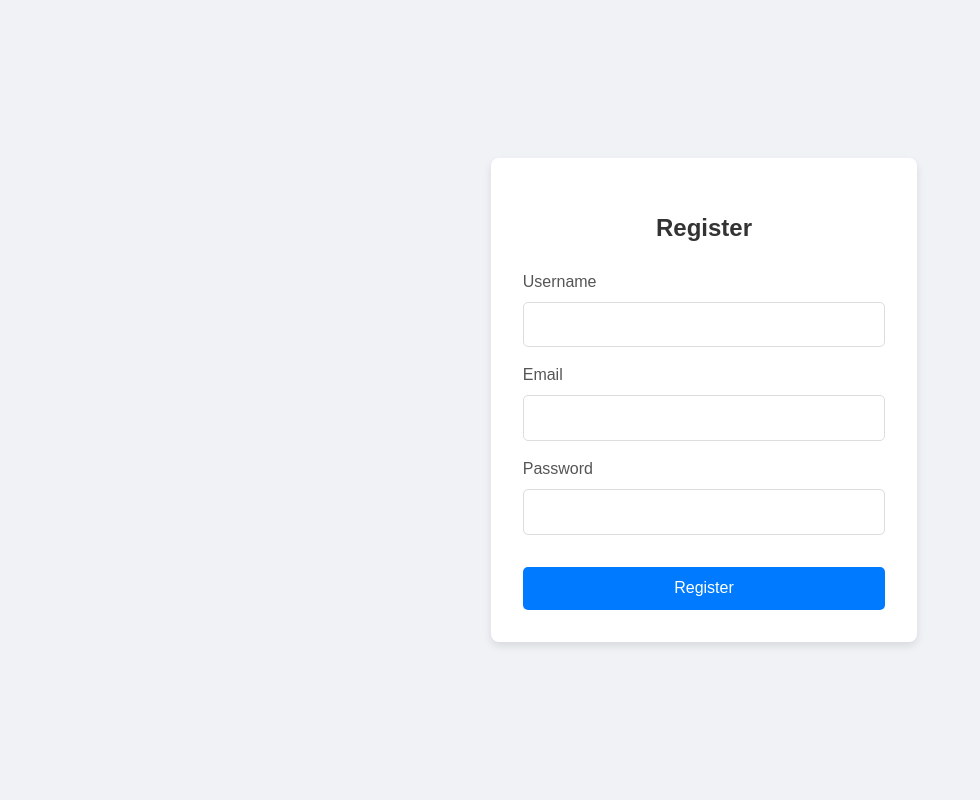
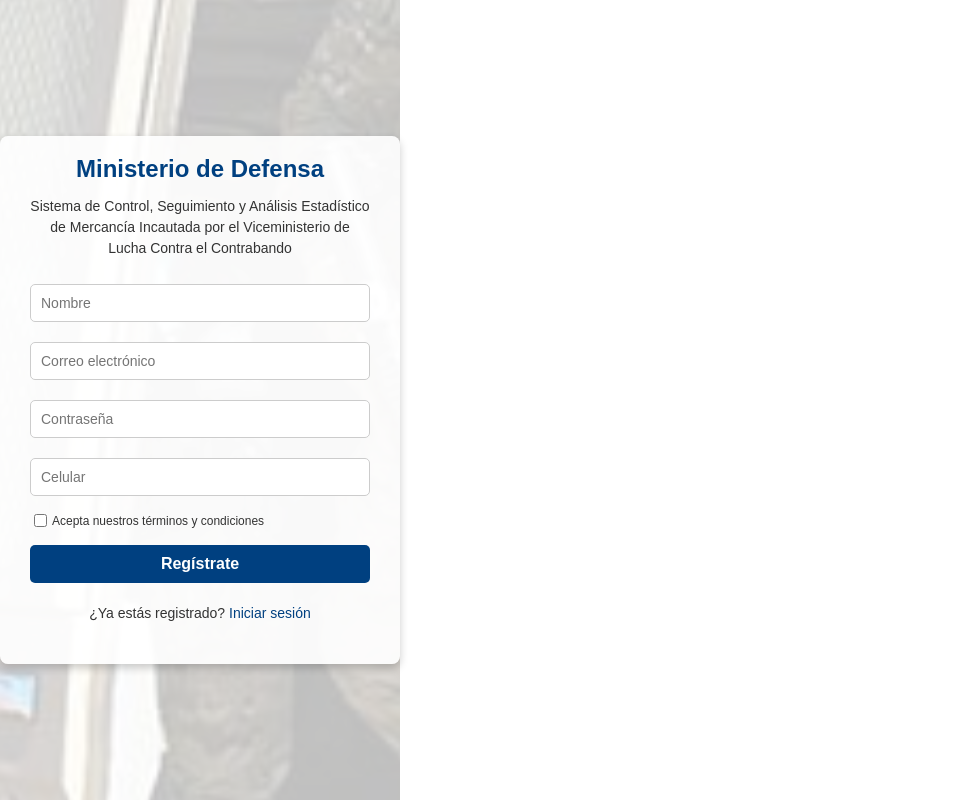
Before and after one commit to Avillegasa/django-react-project, a React (Vite) app in the folder frontend/: page / in a window 1280 px wide. Shown: the whole page, without its empty margins (0-980 px from the left). Built offline with nearby package versions, Linux system fonts and the light colour scheme.

Commit message:
avance hasta front funcional

```diff
--- a/frontend/src/assets/styles/RegisterUser.css
+++ b/frontend/src/assets/styles/RegisterUser.css
@@ -1,56 +1,79 @@
 /* RegisterUser.css */
 
-body {
+* {
+    box-sizing: border-box;
+}
+
+body, html {
+    margin: 0;
+    padding: 0;
+    font-family: Arial, sans-serif;
+}
+
+.register-page {
     display: flex;
     justify-content: center;
     align-items: center;
     height: 100vh;
-    margin: 0;
-    font-family: Arial, sans-serif;
-    background-color: #f0f2f5;
+    background: url('../images/image\ 3.svg') no-repeat center center fixed;
+    background-size: cover;
 }
 
 .register-container {
+    background-color: rgba(255, 255, 255, 0.9);
+    border-radius: 8px;
+    padding: 20px 30px;
+    max-width: 400px;
     width: 100%;
-    max-width: 400px;
-    padding: 2rem;
-    margin: 2rem;
-    background-color: #fff;
-    box-shadow: 0 4px 8px rgba(0, 0, 0, 0.1);
-    border-radius: 8px;
+    text-align: center;
+    box-shadow: 0 4px 8px rgba(0, 0, 0, 0.2);
 }
 
-  .register-container h2 {
-    text-align: center;
+.register-container h1 {
+    font-size: 24px;
+    margin: 0;
+    color: #004080;
+}
+
+.register-container p {
+    font-size: 14px;
     color: #333;
-    margin-bottom: 1.5rem;
+    margin-bottom: 20px;
 }
 
 .form-group {
-    display: flex;
-    flex-direction: column;
-    margin-bottom: 1rem;
+    margin-bottom: 15px;
+}
+
+.form-group input[type="text"],
+.form-group input[type="email"],
+.form-group input[type="password"] {
+    width: 100%;
+    padding: 10px;
+    margin-top: 5px;
+    font-size: 14px;
+    border: 1px solid #ccc;
+    border-radius: 5px;
 }
 
 .form-group label {
-    margin-bottom: 0.5rem;
-    color: #555;
+    font-size: 12px;
+    color: #333;
+    display: flex;
+    align-items: center;
 }
 
-  .form-group input {
-    padding: 0.8rem;
-    border: 1px solid #ddd;
-    border-radius: 5px;
-    font-size: 1rem;
+.form-group input[type="checkbox"] {
+    margin-right: 5px;
 }
 
 .register-button {
     width: 100%;
-    padding: 0.8rem;
-    margin-top: 1rem;
-    background-color: #007bff;
-    color: #fff;
-    font-size: 1rem;
+    padding: 10px;
+    background-color: #004080;
+    color: white;
+    font-size: 16px;
+    font-weight: bold;
     border: none;
     border-radius: 5px;
     cursor: pointer;
@@ -58,15 +81,20 @@
 }
 
 .register-button:hover {
-    background-color: #0056b3;
+    background-color: #003366;
 }
 
-  .error-message {
-    color: #ff4d4f;
-    font-size: 0.9rem;
-    margin-top: 0.5rem;
+.login-prompt {
+    margin-top: 20px;
+    font-size: 14px;
+    color: #333;
 }
-  .registration-title{
-    width: 100%;
-    text-align: center;
+
+.login-prompt a {
+    color: #004080;
+    text-decoration: none;
 }
+
+.login-prompt a:hover {
+    text-decoration: underline;
+}
--- a/frontend/src/components/RegisterUser.jsx
+++ b/frontend/src/components/RegisterUser.jsx
@@ -40,50 +40,62 @@
     };
 
     return (
-        <div>
+        <div className="register-page">
             <div className="register-container">
-            <h2>Register</h2>
+                <h1>Ministerio de Defensa</h1>
+                <p>Sistema de Control, Seguimiento y Análisis Estadístico de Mercancía Incautada por el Viceministerio de Lucha Contra el Contrabando</p>
                 <form onSubmit={handleSubmit}>
                     <div className="form-group">
-                    <label htmlFor="username">Username</label>
                         <input
                             type="text"
                             name="username"
-                        id="username"
+                            placeholder="Nombre"
                             value={formData.username}
                             onChange={handleChange}
                             required
                         />
                     </div>
                     <div className="form-group">
-                    <label htmlFor="email">Email</label>
                         <input
                             type="email"
                             name="email"
-                        id="email"
+                            placeholder="Correo electrónico"
                             value={formData.email}
                             onChange={handleChange}
                             required
                         />
                     </div>
                     <div className="form-group">
-                    <label htmlFor="password">Password</label>
                         <input
                             type="password"
                             name="password"
-                        id="password"
+                            placeholder="Contraseña"
                             value={formData.password}
                             onChange={handleChange}
                             required
                         />
                     </div>
+                    <div className="form-group">
+                        <input
+                            type="text"
+                            name="phone"
+                            placeholder="Celular"
+                            value={formData.phone}
+                            onChange={handleChange}
+                            required
+                        />
+                    </div>
+                    <div className="form-group">
+                        <label>
+                            <input type="checkbox" required /> Acepta nuestros términos y condiciones
+                        </label>
+                    </div>
                     {error && <p className="error-message">{error}</p>}
-                <button type="submit" className="register-button">Register</button>
+                    <button type="submit" className="register-button">Regístrate</button>
                 </form>
+                <p className="login-prompt">¿Ya estás registrado? <a href="/login">Iniciar sesión</a></p>
             </div>
         </div>
-
-
     );
 };
 
```
Also changed, not shown: frontend/src/assets/images/image 3.svg (added). Lines whose indentation alone changed are shown as unchanged.
